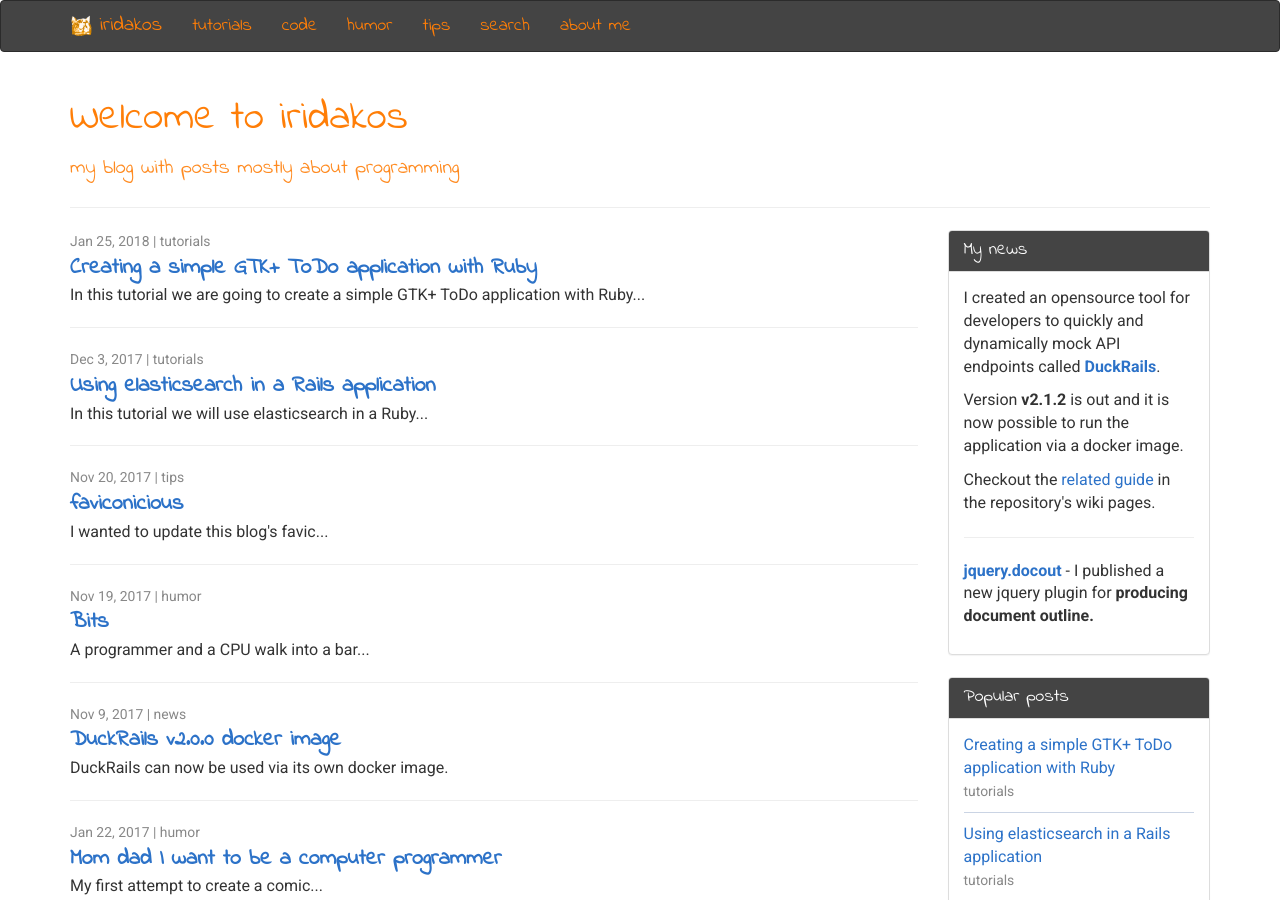
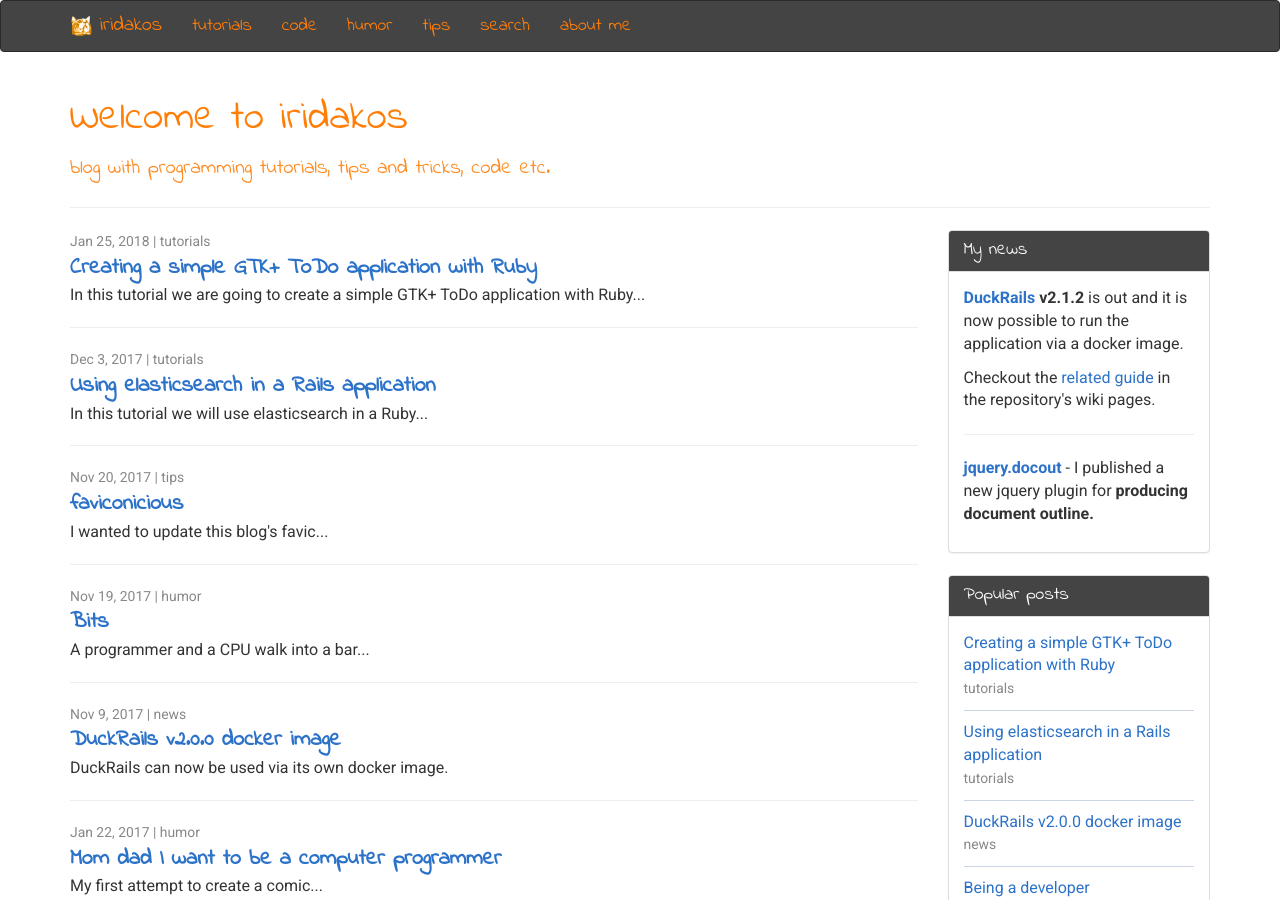
Before and after one commit to iridakos/iridakos.github.io, a Jekyll site: the page built from index.html, in a window 1280 px wide and 900 px high. Built offline with Jekyll 4.4.1, drawn with Linux system fonts in a browser that asks for light colours; nearby versions of some CDN libraries; the list of posts is cut into pages by our own code; comment, search, counter and statistics services are not loaded.

Commit message:
Change title.

```diff
--- a/_includes/news.html
+++ b/_includes/news.html
@@ -4,9 +4,7 @@
     </div>
 
     <div class="panel-body">
-      <p>I created an opensource tool for developers to quickly and dynamically mock API endpoints called <strong><a  class="ga-event-link" data-event-label="DuckRails GitHub" data-event-action="click" data-event-category="News links" href="https://github.com/iridakos/duckrails" target="_blank">DuckRails</a></strong>.</p>
-
-      <p>Version <strong>v2.1.2</strong> is out and it is now possible to run the application via a docker image.</p>
+      <p><strong><a  class="ga-event-link" data-event-label="DuckRails GitHub" data-event-action="click" data-event-category="News links" href="https://github.com/iridakos/duckrails" target="_blank">DuckRails</a></strong> <strong>v2.1.2</strong> is out and it is now possible to run the application via a docker image.</p>
 
       <p>Checkout the <a class="ga-event-link" data-event-label="DuckRails GitHub docker wiki" data-event-action="click" data-event-category="News links" href="https://github.com/iridakos/duckrails/wiki/Setup-DuckRails-via-Docker" target="_blank">related guide</a> in the repository's wiki pages.</p>
 
--- a/index.html
+++ b/index.html
@@ -13,7 +13,7 @@
                 <div class="page-header">
                   <h1>
                       Welcome to iridakos<br/>
-                      <small>my blog with posts mostly about programming</small>
+                      <small>blog with programming tutorials, tips and tricks, code etc.</small>
                   </h1>
                 </div>
             </div>
```
